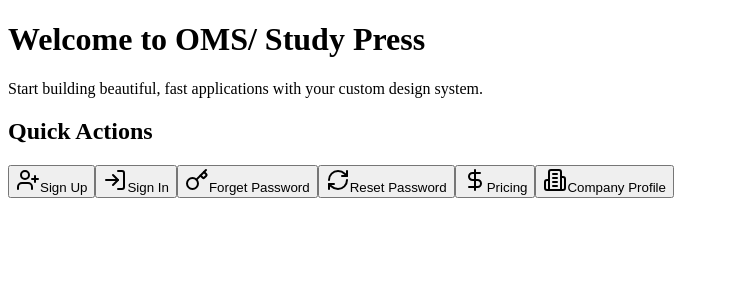
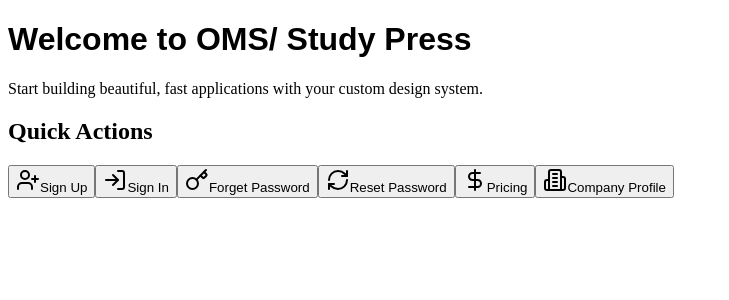
Before and after one commit to SaifullaJubair/revinr-oms-task, a Next.js app: page /frontend/home/Home in a window 1280 px wide. Shown: the top 300 px of the page, without its empty margins (0-729 px from the left). Built offline with nearby package versions, Linux system fonts and the light colour scheme; a web font is replaced by a local one.

Commit message:
feat: integrate useRouter in Login and SignUp components; update Home component for improved button variants and typography

```diff
--- a/src/pages/frontend/home/Home.jsx
+++ b/src/pages/frontend/home/Home.jsx
@@ -11,6 +11,7 @@ import {
   DollarSign,
   Building2,
 } from "lucide-react";
+import { yatra } from "@/utils/font";
 
 export default function Home() {
   const actionButtons = [
@@ -42,13 +43,13 @@ export default function Home() {
       name: "Pricing",
       href: "/pricing",
       icon: <DollarSign className="mr-2 h-4 w-4" />,
-      variant: "secondary",
+      variant: "outline",
     },
     {
       name: "Company Profile",
       href: "/profile",
       icon: <Building2 className="mr-2 h-4 w-4" />,
-      variant: "secondary",
+      variant: "outline",
     },
   ];
 
@@ -56,7 +57,12 @@ export default function Home() {
     <main className="flex min-h-[80vh] flex-col items-center justify-center px-6 py-12 bg-gray-100 text-foreground">
       <div className="max-w-2xl text-center space-y-8">
         <div className="space-y-4">
-          <h1 className="text-4xl font-bold text-primary mb-4 ">
+          <h1
+            className="text-4xl font-bold text-primary mb-4 "
+            style={{
+              fontFamily: yatra.style.fontFamily,
+            }}
+          >
             Welcome to <span className="text-gray-500">OMS/ </span>
             <span className="text-cyan-500">Study Press</span>
           </h1>
@@ -76,7 +82,7 @@ export default function Home() {
                 <Button
                   size="lg"
                   variant={button.variant}
-                  className="w-full justify-start px-6 py-5 transition-all hover:shadow-md"
+                  className="w-full justify-start px-6 py-5 transition-all hover:shadow-md cursor-pointer"
                 >
                   {button.icon}
                   {button.name}
```
Also changed, not shown: src/pages/auth/login/Login.jsx (+5 -2 lines), src/pages/auth/signup/SignUp.jsx (+18 -3 lines).
